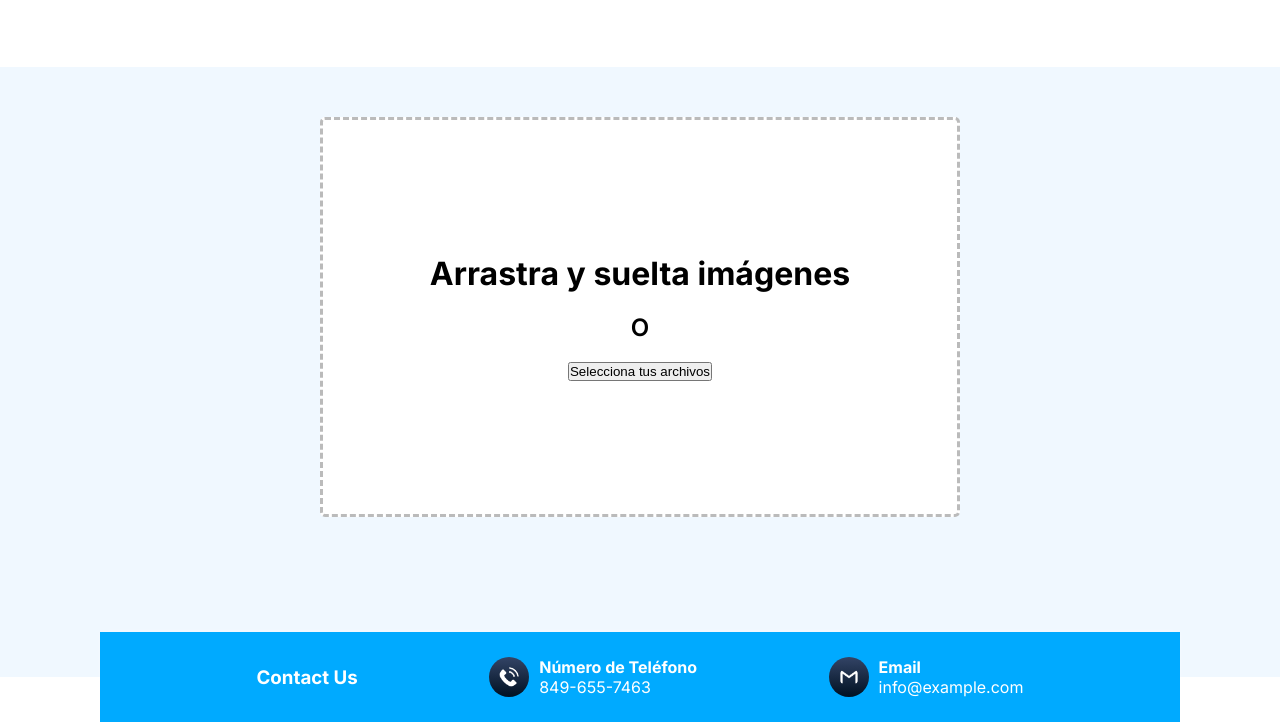
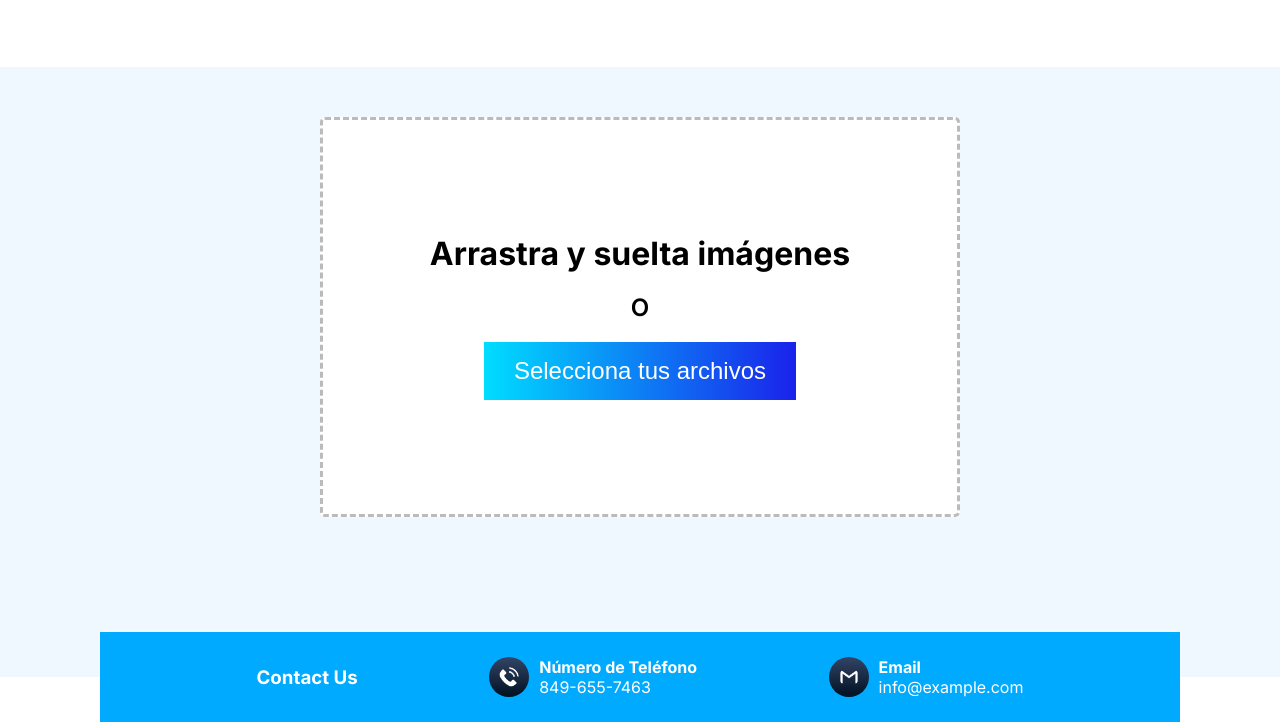
Before and after one commit to OAGgithub/SIC-Python, a Flask app: page /basico in a window 1280 px wide. Shown: the part 1086-1808 px from the top of the page. Run offline with Flask 3, Linux system fonts and the light colour scheme; data that the repository does not hold is empty; parts of the project's set-up code (start-up, migrations or seed data) failed here and were passed over.

Commit message:
"areglando boton de basico"

```diff
--- a/Proyect/FRONT_/app/templates/Basico.html
+++ b/Proyect/FRONT_/app/templates/Basico.html
@@ -98,7 +98,7 @@
       <div class="drop-area__content">
         <h2>Arrastra y suelta imágenes</h2>
         <span>O</span>
-        <button class="buttom">Selecciona tus archivos</button>
+        <button class="button">Selecciona tus archivos</button>
         <input type="file" name="" id="input-file" hidden multiple />
       </div>
       <div id="drop-area-container__preview"></div>
```
